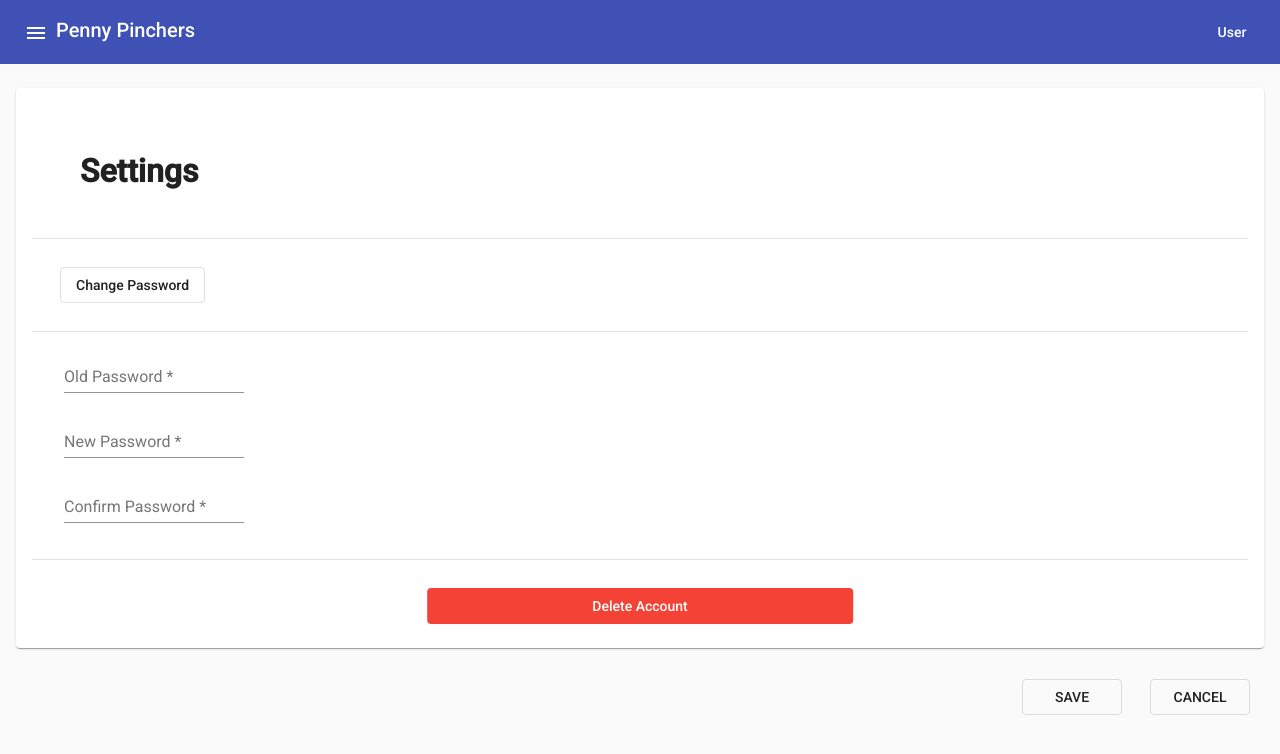
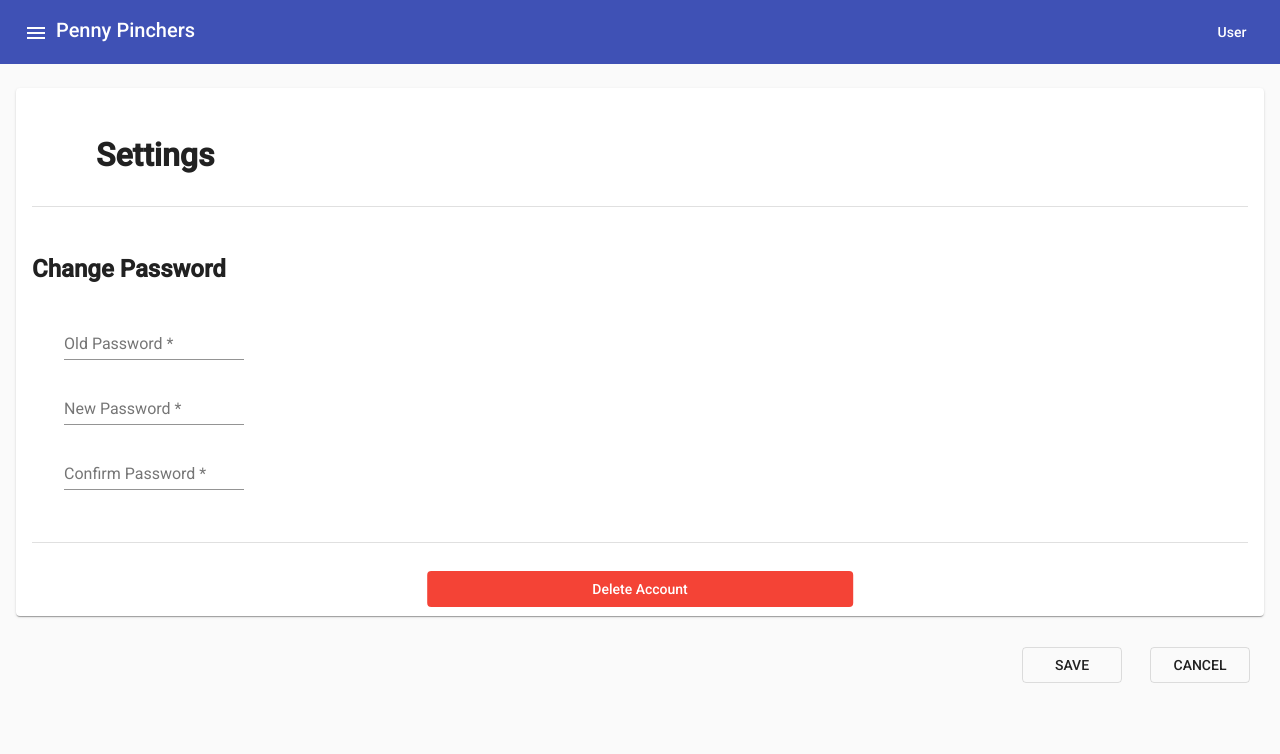
Before and after one commit to anngo14/PennyPinchers, an Angular app: page /settings in a window 1280 px wide. Shown: the top 754 px of the page. Built offline with nearby package versions, Linux system fonts and the light colour scheme.

Commit message:
edited margins of settings viewpage

```diff
--- a/src/app/settings/settings.component.css
+++ b/src/app/settings/settings.component.css
@@ -1,6 +1,6 @@
 .settingsCard{
     margin: 1em;
-    height: 33em;
+    height: 31em;
     width: 100%;
 }
 .btnContainer{
@@ -17,8 +17,8 @@
 }
 .passwordForm{
     margin: 2em;
-    margin-top: 1em;
-    margin-bottom: 1em;
+    margin-top: 2em;
+    margin-bottom: 2em;
 }
 #changePasswordButton{
     margin: 2em;
@@ -29,3 +29,10 @@
     transform: translateX(-50%);
     margin: 2em 0;
 }
+#titleHeader{
+    margin: 1em;
+    margin-left: 2em;
+}
+.subHeader{
+    margin-top: 2em;
+}
--- a/src/app/settings/settings.component.html
+++ b/src/app/settings/settings.component.html
@@ -6,14 +6,13 @@
     <mat-grid-tile colspan='3'></mat-grid-tile>
   </mat-grid-list>
 <mat-divider></mat-divider>-->
-<mat-grid-list cols='1' rowHeight='38em'>
+<mat-grid-list cols='1' rowHeight='36em'>
     <mat-grid-tile>
         <mat-card class="settingsCard">
             <div class="settingsContent">
-                <h1 style="margin: 1.5em">Settings</h1>
+                <h1 id="titleHeader">Settings</h1>
                 <mat-divider></mat-divider>
-                <button mat-stroked-button (click)="togglePasswordForm()" id="changePasswordButton">Change Password</button>
-                <mat-divider></mat-divider>
+                <h2 class='subHeader'>Change Password</h2>
                 <form class="passwordForm">
                     <mat-form-field>
                         <mat-label>Old Password</mat-label>
```
